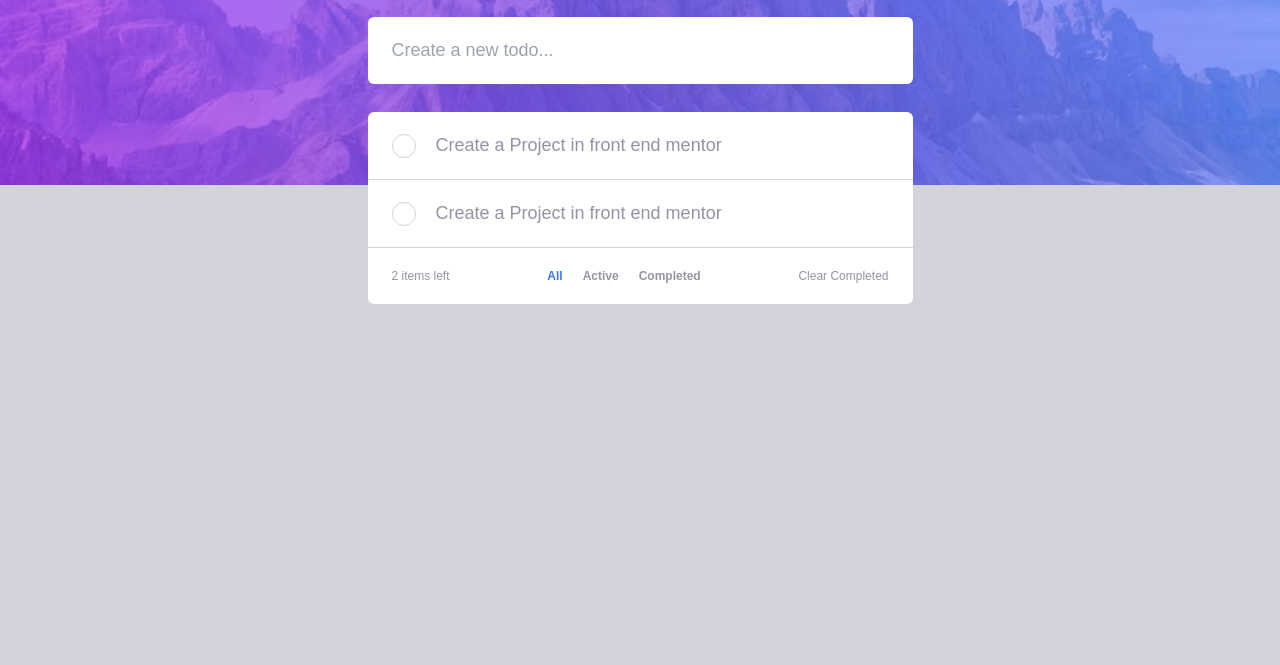
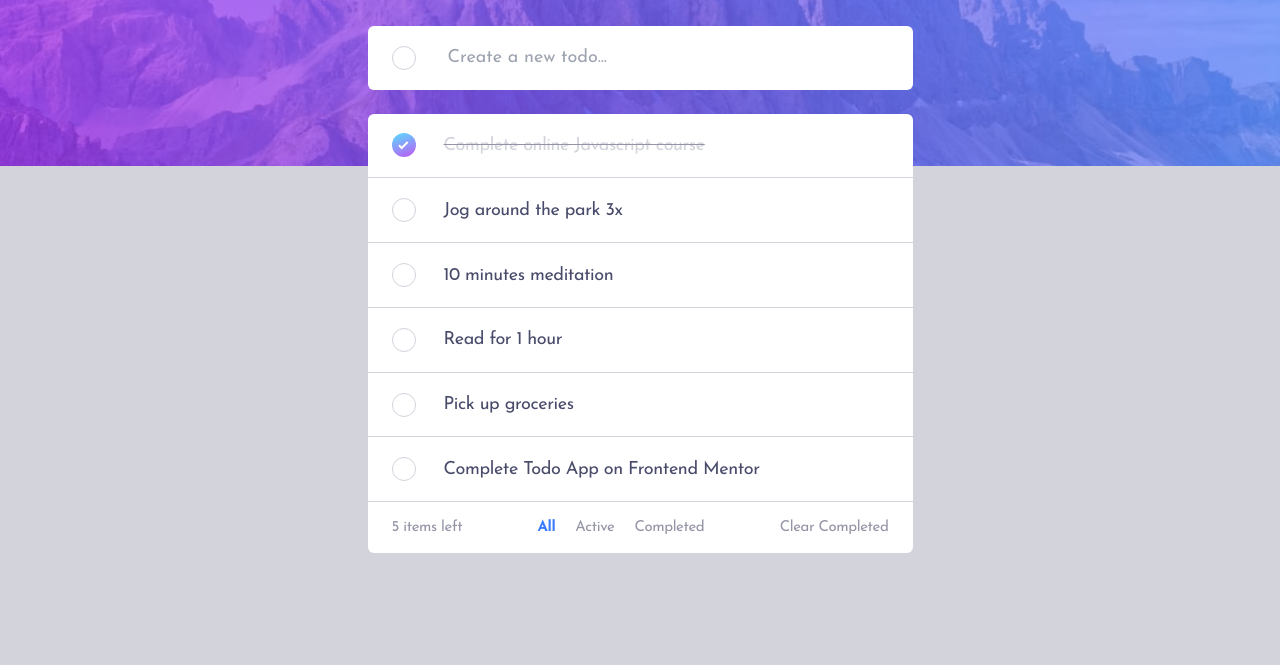
Before and after one commit to sijandahal/Todo-JS, a website: page index.html in a window 1280 px wide. Shown: the part 135-800 px from the top of the page. Drawn offline with Linux system fonts and the light colour scheme.

Commit message:
added refinements

```diff
--- a/index.html
+++ b/index.html
@@ -7,9 +7,9 @@
   <!-- displays site properly based on user's device -->
 
   <link rel="icon" type="image/png" sizes="32x32" href="./images/favicon-32x32.png" />
-  <link rel="preconnect" href="https://fonts.googleapis.com" />
-  <link rel="preconnect" href="https://fonts.gstatic.com" crossorigin />
-  <link href="https://fonts.googleapis.com/css2?family=Josefin+Sans:wght@400;700&display=swap" rel="stylesheet" />
+<link rel="preconnect" href="https://fonts.googleapis.com">
+<link rel="preconnect" href="https://fonts.gstatic.com" crossorigin>
+<link href="https://fonts.googleapis.com/css2?family=Josefin+Sans:wght@400;700&display=swap" rel="stylesheet">
   <link rel="stylesheet" href="./dist/output.css" />
   <script src="./script.js" defer></script>
   <title>Frontend Mentor | Todo app</title>
@@ -36,11 +36,11 @@
 </head>
 
 <body class="dark:bg-dark-blue bg-light-graying-blue">
-  <header class="bg-no-repeat bg-cover pb-80 dark:bg-pink-800 site-header"></header>
-  <main class="max-w-[37.0625rem] w-full mx-auto px-6 relative -mt-64">
+  <header class="bg-no-repeat bg-cover pb-[18.8rem] dark:bg-pink-800 site-header"></header>
+  <main class="max-w-[37.0625rem] w-full mx-auto px-6 relative -mt-[14.5rem]">
     <div class="wrapper">
-      <div class="flex items-center justify-between mb-10 top-wrapper">
-        <h1 class="text-[2rem] uppercase tracking-[1rem] font-bold text-white">
+      <div class="flex items-center justify-between mb-8 top-wrapper">
+        <h1 class="text-[2.5rem] uppercase tracking-[1rem] font-bold text-white">
           Todo
         </h1>
         <button class="flex items-center mode-switcher">
@@ -48,55 +48,125 @@
           <img src="./images/icon-moon.svg" alt="Darkicon" class="theme-toggle-dark-icon" />
         </button>
       </div>
-      <form class="form-todo">
-        <input type="text" class="w-full px-6 py-5 bg-white rounded-md todoinput dark:bg-dark-desaturated-blue"
+      <form class="flex items-center px-6 py-[1.15rem] bg-white dark:bg-dark-desaturated-blue rounded-md form-todo">
+        <span class="inline-flex items-center justify-center w-6 h-6 mr-8 rounded-full checkmark check">
+                <img src="./images/icon-check.svg" alt="Checkmark">
+              </span>
+        <input type="text" class="flex-1 w-full bg-transparent todoinput"
           placeholder="Create a new todo..." id="todoinput" />
       </form>
 
-      <div class="w-full bg-white rounded-md dark:bg-dark-desaturated-blue mt-7">
+      <div class="w-full mt-6 bg-white rounded-md dark:bg-dark-desaturated-blue">
         <div class="rounded-md todo--items--wrap">
-          <div
-            class="flex items-center justify-between w-full px-6 py-5 border-b cursor-move border-light-graying-blue todo--list dark:bg-dark-desaturated-blue draggable"
+
+            <div
+            class="flex items-center justify-between w-full px-6 py-[1.15rem] border-b cursor-move border-light-graying-blue todo--list dark:bg-dark-desaturated-blue completed draggable"
             draggable="true">
-            <div class="flex items-center event">
-              <span class="inline-flex items-center justify-center w-6 h-6 mr-5 rounded-full checkmark check">
+            <div class="flex items-center line-through event">
+              <span class="inline-flex items-center justify-center w-6 h-6 rounded-full mr-7 checkmark check">
                 <img src="./images/icon-check.svg" alt="Checkmark" />
               </span>
-              <p class="text-dark-grayish-blue">
-                Create a Project in front end mentor
+              <p class="flex-1 text-very-dark-grayish-blue">
+             Complete online Javascript course
               </p>
             </div>
             <button class="cross">
               <img src="./images/icon-cross.svg" alt="" />
             </button>
           </div>
-            <div
-            class="flex items-center justify-between w-full px-6 py-5 border-b cursor-move border-light-graying-blue todo--list dark:bg-dark-desaturated-blue draggable"
+          <div
+            class="flex items-center  justify-between w-full px-6 py-[1.15rem] border-b cursor-move border-light-graying-blue todo--list dark:bg-dark-desaturated-blue draggable"
             draggable="true">
             <div class="flex items-center event">
-              <span class="inline-flex items-center justify-center w-6 h-6 mr-5 rounded-full checkmark check">
+              <span class="inline-flex items-center justify-center w-6 h-6 rounded-full mr-7 checkmark check">
                 <img src="./images/icon-check.svg" alt="Checkmark" />
               </span>
-              <p class="text-dark-grayish-blue">
-                Create a Project in front end mentor
+              <p class="flex-1 text-very-dark-grayish-blue">
+               Jog around the park 3x
               </p>
             </div>
             <button class="cross">
               <img src="./images/icon-cross.svg" alt="" />
             </button>
           </div>
+
+            <div
+            class="flex items-center justify-between w-full px-6 py-[1.15rem] border-b cursor-move border-light-graying-blue todo--list dark:bg-dark-desaturated-blue draggable"
+            draggable="true">
+            <div class="flex items-center event">
+              <span class="inline-flex items-center justify-center w-6 h-6 rounded-full mr-7 checkmark check">
+                <img src="./images/icon-check.svg" alt="Checkmark" />
+              </span>
+              <p class="flex-1 text-very-dark-grayish-blue">
+               10 minutes meditation
+              </p>
+            </div>
+            <button class="cross">
+              <img src="./images/icon-cross.svg" alt="" />
+            </button>
+          </div>
+
+           <div
+            class="flex items-center justify-between w-full px-6 py-[1.15rem] border-b cursor-move border-light-graying-blue todo--list dark:bg-dark-desaturated-blue draggable"
+            draggable="true">
+            <div class="flex items-center event">
+              <span class="inline-flex items-center justify-center w-6 h-6 rounded-full mr-7 checkmark check">
+                <img src="./images/icon-check.svg" alt="Checkmark" />
+              </span>
+              <p class="flex-1 text-very-dark-grayish-blue">
+               Read for 1 hour
+              </p>
+            </div>
+            <button class="cross">
+              <img src="./images/icon-cross.svg" alt="" />
+            </button>
+          </div>
+
+           <div
+            class="flex items-center justify-between w-full px-6 py-[1.15rem] border-b cursor-move border-light-graying-blue todo--list dark:bg-dark-desaturated-blue draggable"
+            draggable="true">
+            <div class="flex items-center event">
+              <span class="inline-flex items-center justify-center w-6 h-6 rounded-full mr-7 checkmark check">
+                <img src="./images/icon-check.svg" alt="Checkmark" />
+              </span>
+              <p class="flex-1 text-very-dark-grayish-blue">
+                Pick up groceries
+              </p>
+            </div>
+            <button class="cross">
+              <img src="./images/icon-cross.svg" alt="" />
+            </button>
+          </div>
+
+           <div
+            class="flex items-center justify-between w-full px-6 py-[1.15rem] border-b cursor-move border-light-graying-blue todo--list dark:bg-dark-desaturated-blue draggable"
+            draggable="true">
+            <div class="flex items-center event">
+              <span class="inline-flex items-center justify-center w-6 h-6 rounded-full mr-7 checkmark check">
+                <img src="./images/icon-check.svg" alt="Checkmark" />
+              </span>
+              <p class="flex-1 text-very-dark-grayish-blue">
+               Complete Todo App on Frontend Mentor
+              </p>
+            </div>
+            <button class="cross">
+              <img src="./images/icon-cross.svg" alt="" />
+            </button>
+          </div>
+
+
         </div>
         <div class="relative flex justify-between text-xs bottom--wrapper md:order-1">
-          <p class="text-xs todo-length"><span></span> items left</p>
+          <p class="text-[0.9375rem] tracking-[-0.4px] todo-length"><span></span> items left</p>
 
-          <div class="completed md:order-3">
+          <div class="completed md:order-3 text-[0.9375rem] tracking-[-0.4px]">
             <a href="#" class="clearcomp">Clear Completed</a>
           </div>
           <div
-            class="absolute left-0 flex justify-center gap-5 px-6 py-5 bg-white rounded-md filter-buttons -bottom-24 state md:order-2 md:static dark:bg-dark-desaturated-blue md:bg-transparent md:p-0">
-            <a href="javascript:void(0);" class="text-xs font-bold all">All</a>
-            <a href="#" class="text-xs font-bold active">Active</a>
-            <a href="#" class="text-xs font-bold completed">Completed</a>
+            class="absolute left-0 flex justify-center gap-5 px-6 py-5 bg-white rounded-md filter-buttons -bottom-24 state md:order-2 md:static dark:bg-dark-desaturated-blue md:bg-transparent text-[0.9375rem] tracking-[-0.4px] md:p-0">
+            <a href="javascript:void(0);" class="font-bold all">All</a>
+            <a href="#" class=" active">Active</a>
+            <a href="#" class=" completed">Completed</a>
           </div>
         </div>
       </div>
--- a/script.js
+++ b/script.js
@@ -64,7 +64,7 @@ function deleteElement() {
 }
 
 function countElement() {
-  todoLength.innerHTML = document.querySelectorAll(".todo--list").length;
+  todoLength.innerHTML = document.querySelectorAll(".todo--list:not(.completed)").length;
 }
 
 function addClass() {
@@ -72,6 +72,8 @@ function addClass() {
   todoItems.forEach((singleTodo) => {
     singleTodo.addEventListener("click", () => {
       singleTodo.classList.toggle("line-through");
+      singleTodo.parentNode.classList.toggle("completed");
+      countElement();
     });
   });
 }
@@ -101,6 +103,7 @@ filterButtons.forEach((button) => {
       todoItems.forEach((singleTodo) => {
         if (!singleTodo.classList.contains("line-through")) {
           singleTodo.parentNode.style.display = "none";
+          console.log(singleTodo.parentNode)
         } else {
           singleTodo.parentNode.style.display = "flex";
         }
--- a/src/input.css
+++ b/src/input.css
@@ -5,7 +5,7 @@
 @layer base {
   body {
     @apply text-dark-grayish-blue;
-    font-family: 'Sora', sans-serif;
+    font-family: 'Josefin Sans', sans-serif;
     font-size: 18px;
   }
 }
@@ -18,8 +18,12 @@ header {
   @apply  rounded-md bg-dark-desaturated-blue;
 }
 
-.todo--items li, .bottom--wrapper {
+.todo--items li {
    @apply px-6 py-5;
+}
+
+.bottom--wrapper {
+  @apply px-6 py-[1.1rem];
 }
 
 .todo--items li:last-child {
@@ -38,7 +42,9 @@ header {
   @apply bg-opacity-75 border border-gradient-color-two;
 }
 
-
+.event p {
+  letter-spacing: -0.4px;
+}
 
 @media (max-width:767px) {
     .bottom--wrapper {
@@ -72,6 +78,11 @@ header {
 .event.line-through .checkmark {
   border: 0;
 }
+.event.line-through p {
+  @apply text-light-graying-blue;
+}
+
+
 
 .event.line-through .checkmark img {
  display: block;
```
Also changed, not shown: dist/output.css.
